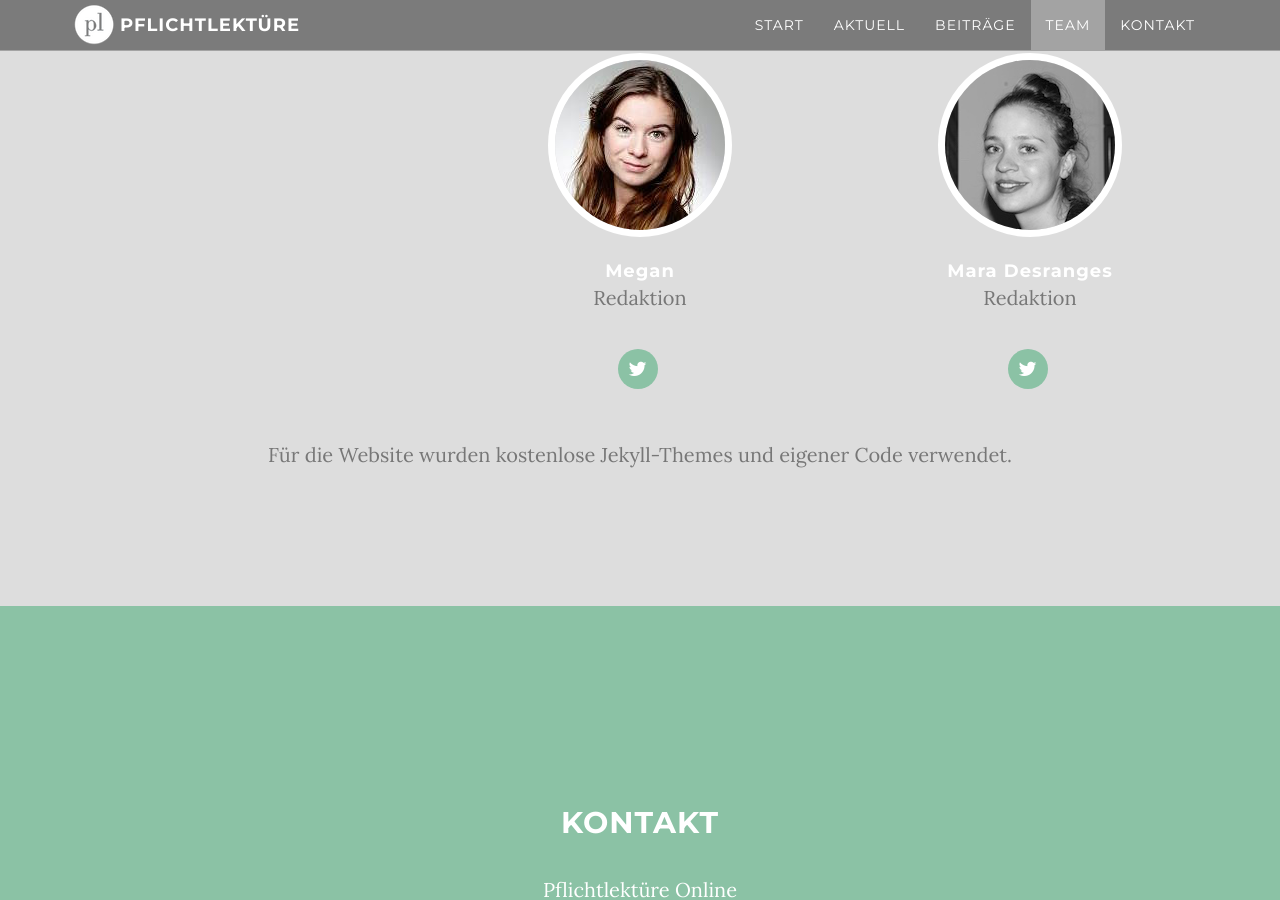
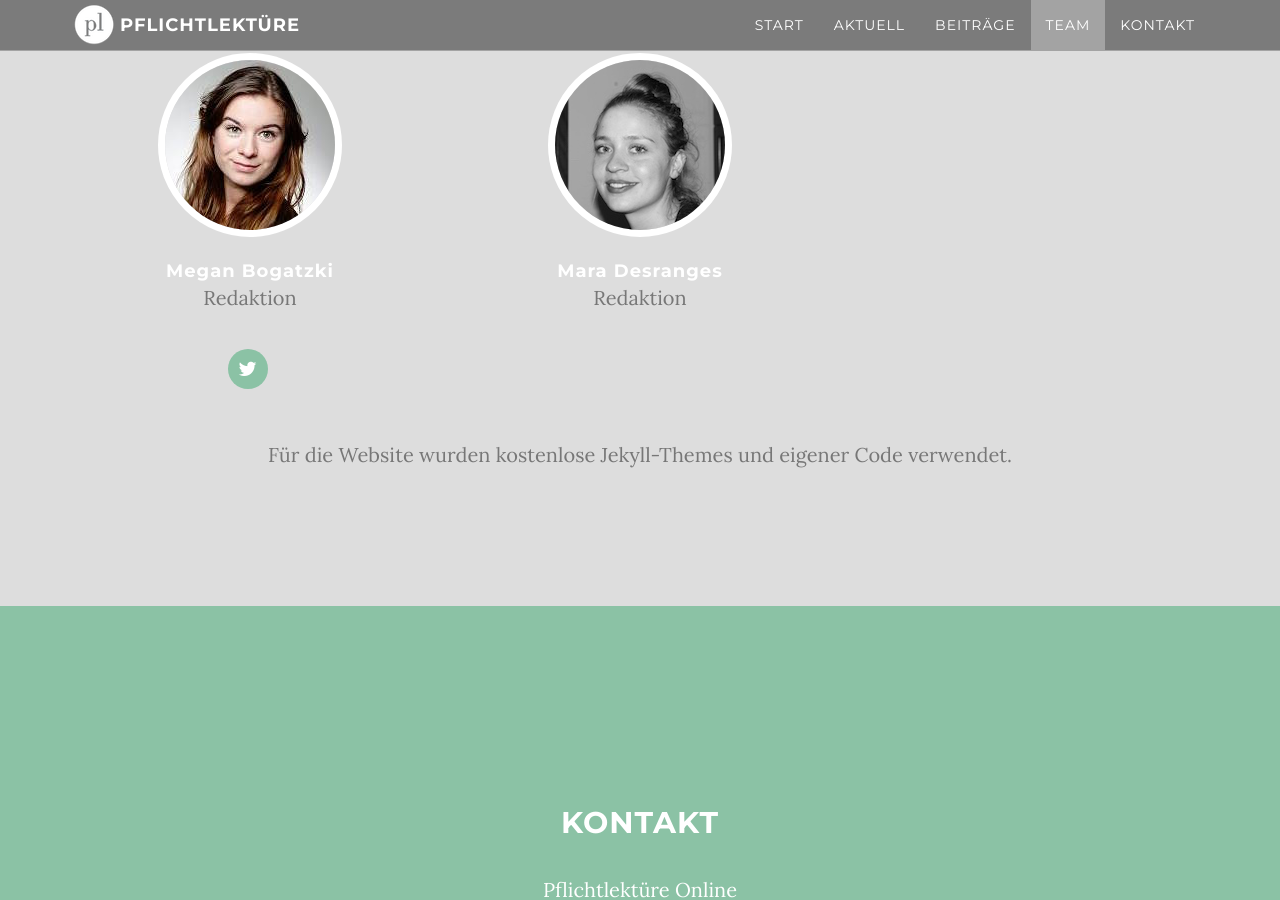
Before and after one commit to Campuslauf/campuslauf.github.io, a Jekyll site: the page built from index.html, in a window 1280 px wide and 900 px high, scrolled down 6429 px. Built offline with Jekyll 4.4.1, drawn with Linux system fonts in a browser that asks for light colours.

```diff
--- a/_config.yml
+++ b/_config.yml
@@ -59,8 +59,8 @@ people2:
   pic: 8
   position: Ressortleitung
   social:
-    - title: twitter
-      url: http://www.twitter.com/datentaeterin
+#    - title: twitter
+#      url: http://www.twitter.com/datentaeterin
 #    - title: facebook
 #      url: #
 #    - title: stack-overflow
@@ -81,8 +81,8 @@ people2:
   pic: 4
   position: Redaktion
   social:
-    - title: twitter
-      url: http://www.twitter.com/datentaeterin
+#    - title: twitter
+#      url: http://www.twitter.com
 #    - title: facebook
 #      url: #
 #    - title: stack-overflow
@@ -111,12 +111,12 @@ people2:
 #    - title: stack-overflow
 #      url: #
 
-- name: Megan
+- name: Megan Bogatzki
   pic: 1
   position: Redaktion
   social:
     - title: twitter
-      url: http://www.twitter.com/datentaeterin
+      url: http://www.twitter.com/Megan_Bog
 #    - title: facebook
 #      url: #
 #    - title: stack-overflow
@@ -126,8 +126,8 @@ people2:
   pic: 2
   position: Redaktion
   social:
-    - title: twitter
-      url: http://www.twitter.com/datentaeterin
+#    - title: twitter
+#      url: http://www.twitter.com/datentaeterin
 #    - title: facebook
 #      url: #
 #    - title: stack-overflow
```
Also changed, not shown: img/team/2-6.jpg.
